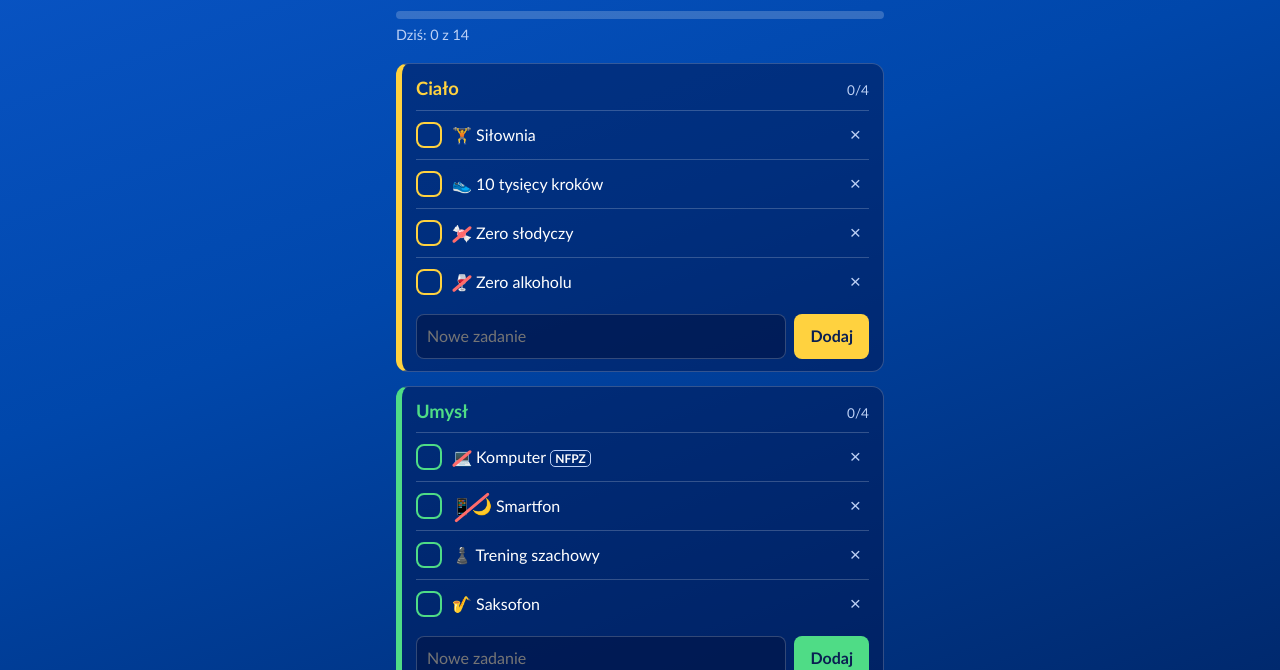
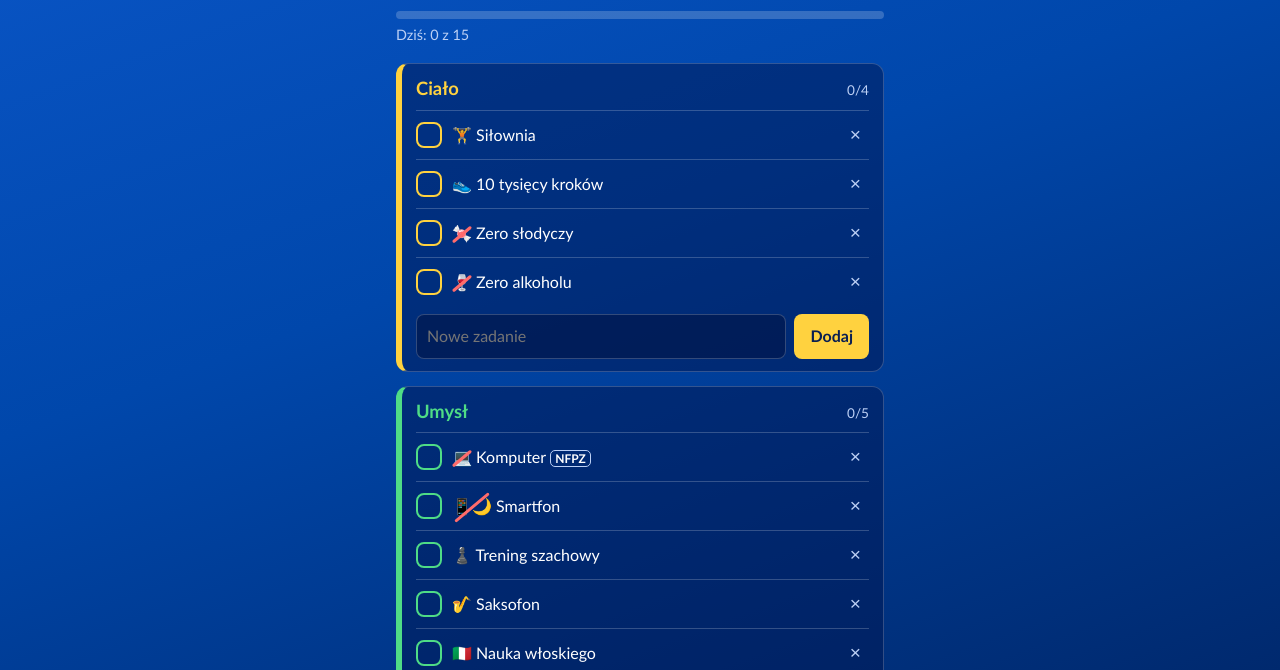
Before and after one commit to Saintguessr/JestesCUDem, a plain HTML site: page index.html in a window 1280 px wide. Shown: the part 130-800 px from the top of the page. Drawn offline with nearby package versions, Linux system fonts and the light colour scheme.

Commit message:
Update index.html

```diff
--- a/index.html
+++ b/index.html
@@ -104,6 +104,9 @@ if(S.v<3){var I={"Siłownia":["🏋️",0],"10 tysięcy kroków":["👟",0],"Zer
 G.forEach(function(g){S.items[g.k].forEach(function(x){if(I[x.t]&&!x.i){x.i=I[x.t][0];x.x=!!I[x.t][1]}})});
 [["Trening szachowy","♟️"],["Saksofon","🎷"]].forEach(function(a){if(!S.items.u.some(function(x){return x.t==a[0]}))S.items.u.push({id:S.next++,t:a[0],i:a[1],g:"",x:false})});
 S.v=3;save()}
+if(S.v<4){S.items.d.forEach(function(x){if(x.t=="Medytacja")x.i="😇"});
+if(!S.items.u.some(function(x){return x.t=="Nauka włoskiego"}))S.items.u.push({id:S.next++,t:"Nauka włoskiego",i:"🇮🇹",g:"",x:false});
+S.v=4;save()}
 }
 function save(){try{localStorage.setItem("cudem",JSON.stringify(S))}catch(e){}}
 function isDone(id){return(S.done[today]||[]).indexOf(id)>-1}
```
